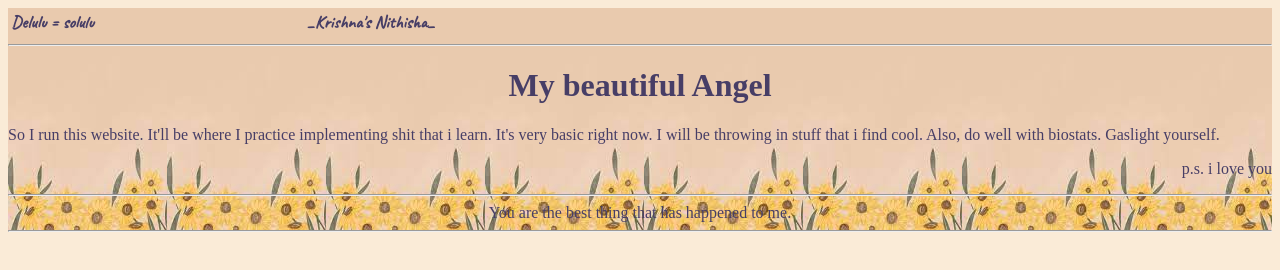
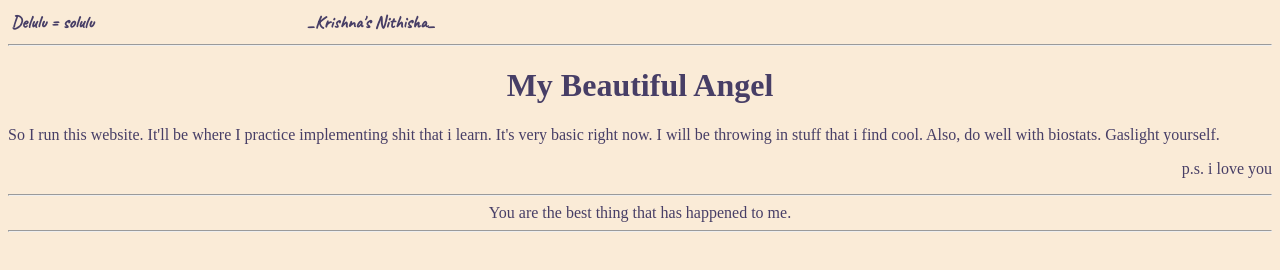
Before and after one commit to chimply22/personal, a plain HTML site: page index.html in a window 1280 px wide. Drawn offline with Linux system fonts and the light colour scheme.

Commit message:
Update index.html

```diff
--- a/index.html
+++ b/index.html
@@ -9,7 +9,7 @@
     <link rel="preconnect" href="https://fonts.gstatic.com" crossorigin>
     <link href="https://fonts.googleapis.com/css2?family=Caveat&display=swap" rel="stylesheet">
 </head>
-<body background="./assests/sunflower.jpeg">
+<body>
     <table class="div" >
         <tr style="width: ;">
           <th style="text-align: left; width: 20%;">Delulu = solulu</th>
@@ -17,7 +17,7 @@
         </tr>
     </table>
     <hr>
-    <h1 class="head" >My beautiful Angel</h1>
+    <h1 class="head" >My Beautiful Angel</h1>
     <h2 class="sub"></h2>
     <p class="content">So I run this website. It'll be where I practice implementing shit that i learn. It's very basic right now. I will be throwing in stuff that i find cool. Also, do well with biostats. Gaslight yourself.</p>
     <p class="ps">p.s. i love you</p>
```
